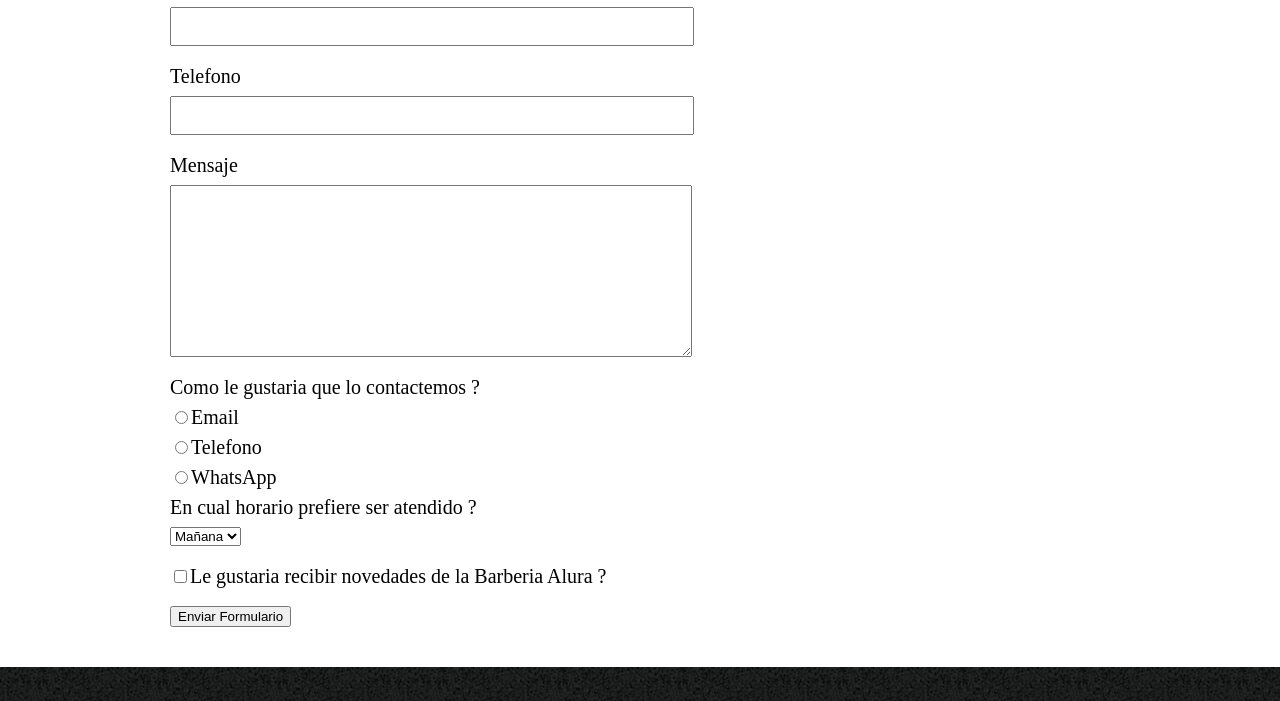
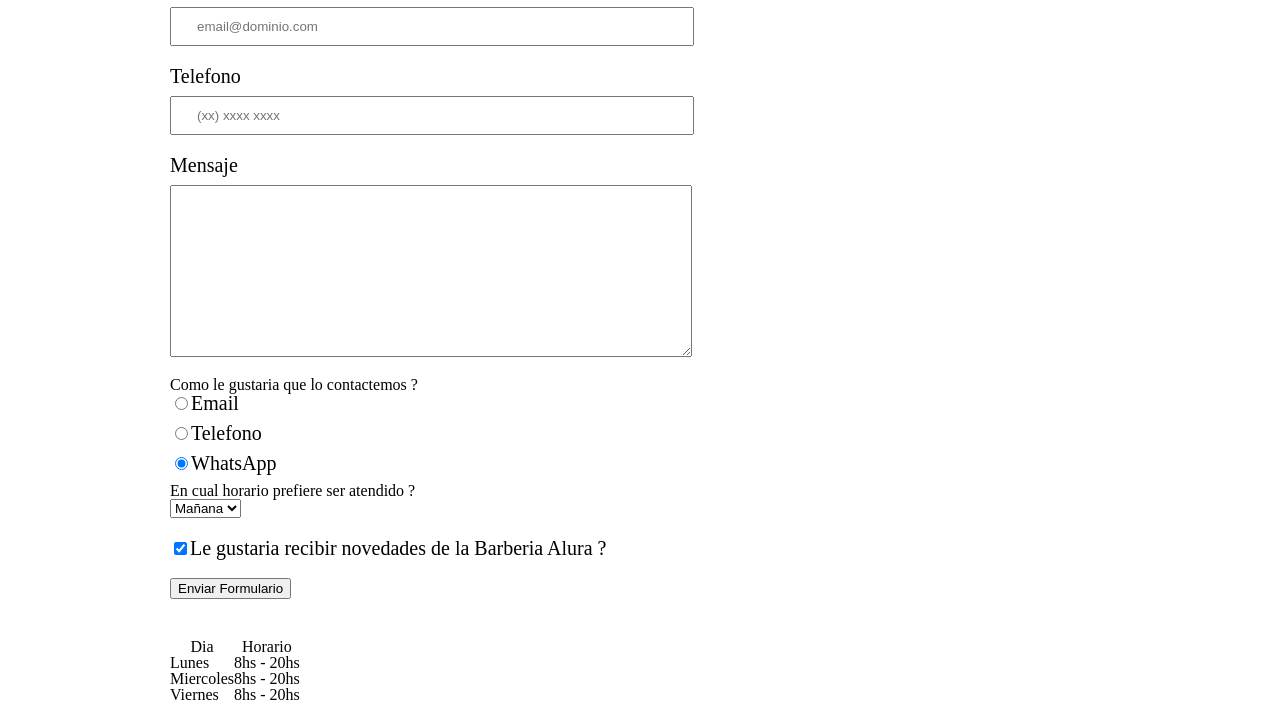
Before and after one commit to TIC97/HTML---CSS, a plain HTML site: page contacto.html in a window 1280 px wide. Shown: the part 445-1146 px from the top of the page. Drawn offline with Linux system fonts and the light colour scheme.

Commit message:
finish page contact

```diff
--- a/contacto.html
+++ b/contacto.html
@@ -12,7 +12,7 @@
 
     <header>
         <div class="caja">
-            <h1><img src="images/logo.png" alt=""></h1>
+            <h1><img src="images/logo.png" alt="Logo - Barberia"></h1>
             <nav>
                 <ul>
                     <li><a href="index.html">Home</a></li>
@@ -27,53 +27,83 @@
         <form action="">
 
             <label for="nombre_apellido">Nombre y Apellido</label>
-            <input type="text" id="nombre_apellido" class="input-estandar">
+            <input type="text" id="nombre_apellido" class="input-estandar" required>
 
             <label for="correo">Correo Electronico</label>
-            <input type="text" id="correo" class="input-estandar">
+            <input type="email" id="correo" class="input-estandar" required placeholder="email@dominio.com">
 
             <label for="telefono">Telefono</label>
-            <input type="text" id="telefono" class="input-estandar">
+            <input type="tel" id="telefono" class="input-estandar"
+            required placeholder="(xx) xxxx xxxx">
 
             <label for="mensaje">Mensaje</label>
-            <textarea name="" id="mensaje" cols="70" rows="10" class="input-estandar"></textarea>
+            <textarea name="" id="mensaje" cols="70" rows="10" class="input-estandar" required></textarea>
 
-            <div>
+            <fieldset>
 
-                <p>Como le gustaria que lo contactemos ?</p>
+                <legend>Como le gustaria que lo contactemos ?</legend>
 
                 <label for="radio-email"><input type="radio" name="contacto" value="email" id="radio-email">Email</label>
 
                 <label for="radio-telefono"><input type="radio" name="contacto" value="telefono" id="radio-telefono">Telefono</label>
 
-               <label for="radio-whatsApp"><input type="radio" name="contacto" value="whatsApp" id="radio-whatsApp">WhatsApp</label>
+               <label for="radio-whatsApp"><input type="radio" name="contacto" value="whatsApp" id="radio-whatsApp" checked>WhatsApp</label>
 
-            </div>
 
-            <div>
-                <p>En cual horario prefiere ser atendido ?</p>
+            </fieldset>
+
+            <fieldset>
+
+                <legend>En cual horario prefiere ser atendido ?</legend>
+
                 <select name="" id="">
                     <option value="">Mañana</option>
                     <option value="">Tarde</option>
                     <option value="">Noche</option>
                 </select>
-            </div>
 
-
-            <label for="" class="checkbox"><input type="checkbox" name="" id="">Le gustaria recibir novedades de la Barberia Alura ?</label>
+            </fieldset>
 
 
 
-            <input type="submit" value="Enviar Formulario">
+            <label for="" class="checkbox"><input type="checkbox" name="" id="" checked>Le gustaria recibir novedades de la Barberia Alura ?</label>
+
+
+
+            <input type="submit" value="Enviar Formulario" class="enviar">
 
         </form>
 
+        <table>
+            <thead>
+                <tr>
+                    <th>Dia</th>
+                    <th>Horario</th>
+                </tr>
+            </thead>
 
+            <tbody>
+                <tr>
+                    <td>Lunes</td>
+                    <td>8hs - 20hs</td>
+                </tr>
+
+                <tr>
+                    <td>Miercoles</td>
+                    <td>8hs - 20hs</td>
+                </tr>
+
+                <tr>
+                    <td>Viernes</td>
+                    <td>8hs - 20hs</td>
+                </tr>
+            </tbody>
+        </table>
 
     </main>
 
     <footer>
-        <img src="images/logo-blanco.png" alt="">
+        <img src="images/logo-blanco.png" alt="Logo - Barberia">
         <p class="copyright">&copy; Copyright Barberia Alura</p>
     </footer>
 
```
Also changed, not shown: CSS/style.css (renamed from CSS/productos.css, +17 -0 lines), index.html (+24 -6 lines), productos.html (+1 -1 lines).
